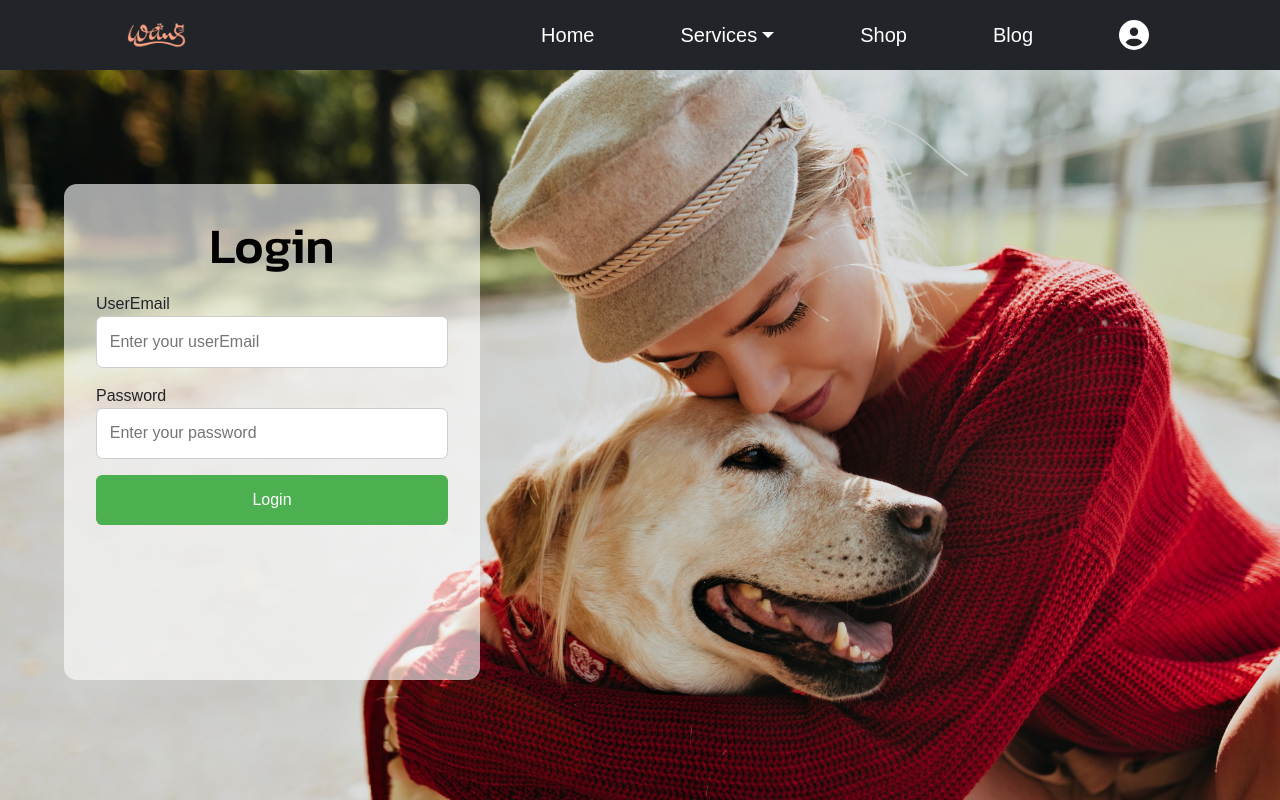
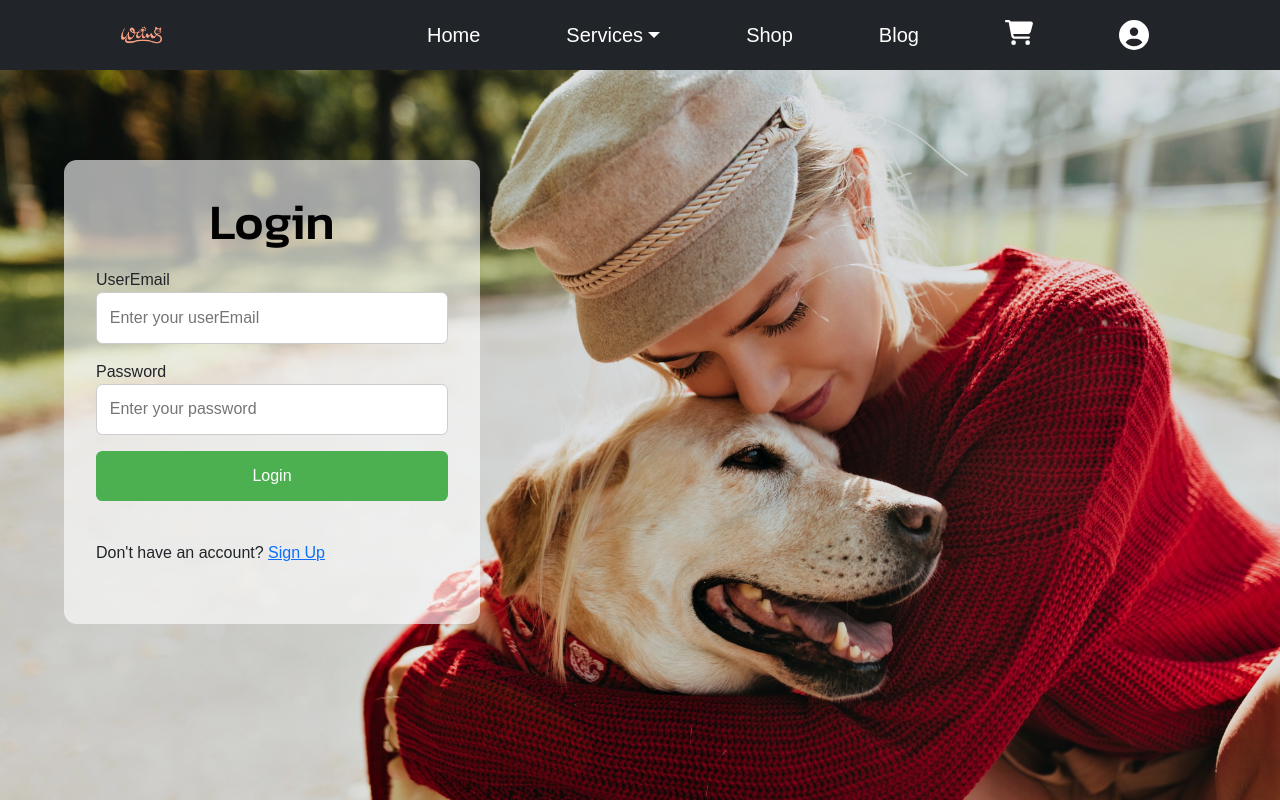
Before and after one commit to MostafaMohamedDev/Wans-ITI-GRAD-PROJECT-, a React (Create React App) app: page /login in a window 1280 px wide. Built offline with nearby package versions, Linux system fonts and the light colour scheme; no server answers; data requests are answered from the project's data file; a web font is replaced by a local one.

Commit message:
add signup link and add cart

```diff
--- a/db.json
+++ b/db.json
@@ -477,7 +477,8 @@
   ],
   "cart": {
     "1": 0,
-    "2": 7
+    "2": 7,
+    "7": null
   },
   "routes": {
     "/cart": "cart"
--- a/src/COMPONENTS/Login/Login.jsx
+++ b/src/COMPONENTS/Login/Login.jsx
@@ -2,6 +2,7 @@ import React, { useState } from "react";
 import styles from "./Login.module.css"; // Update the CSS file path
 import { signInWithEmailAndPassword } from "firebase/auth";
 import { auth } from "../../firebase";
+import { Link } from "react-router-dom";
 
 const Login = () => {
   //Authentication
@@ -25,9 +26,11 @@ const Login = () => {
           <h2 className={styles.h2}>Login</h2>
           <form onSubmit={logInFun}>
             <div className={styles["form-group"]}>
-              <label className={styles.label} htmlFor="userEmail">UserEmail</label>
+              <label className={styles.label} htmlFor="userEmail">
+                UserEmail
+              </label>
               <input
-              className={styles.input}
+                className={styles.input}
                 type="text"
                 id="userEmail"
                 placeholder="Enter your userEmail"
@@ -36,9 +39,11 @@ const Login = () => {
               />
             </div>
             <div className={styles["form-group"]}>
-              <label className={styles.label} htmlFor="password">Password</label>
+              <label className={styles.label} htmlFor="password">
+                Password
+              </label>
               <input
-              className={styles.input}
+                className={styles.input}
                 type="password"
                 id="password"
                 placeholder="Enter your password"
@@ -46,8 +51,13 @@ const Login = () => {
                 onChange={(e) => setPassword(e.target.value)}
               />
             </div>
-            <button className={styles.button} type="submit">Login</button>
+            <button className={styles.button} type="submit">
+              Login
+            </button>
           </form>
+          <p style={{ marginTop: "40px" }}>
+            Don't have an account? <Link to="/user">Sign Up</Link>
+          </p>
         </div>
       </div>
     </div>
--- a/src/COMPONENTS/Login/Login.module.css
+++ b/src/COMPONENTS/Login/Login.module.css
@@ -26,14 +26,14 @@
   flex-direction: column;
   align-items: start;
   justify-content: center;
-  height: 100vh;
+  /* height: 100vh; */
   padding: 8rem;
   position: relative;
 }
 
 .login-form {
   width: 26rem;
-  height: 31rem;
+  height: 29rem;
   padding: 2rem;
   background-color: rgba(255, 255, 255, 0.62);
   border-radius: 0.8rem;
--- a/src/COMPONENTS/navtest/navtest.jsx
+++ b/src/COMPONENTS/navtest/navtest.jsx
@@ -3,6 +3,7 @@ import { Link } from "react-router-dom";
 import "./navtest.css";
 import { FontAwesomeIcon } from "@fortawesome/react-fontawesome";
 import { faCircleUser } from "@fortawesome/free-solid-svg-icons";
+import { faCartShopping } from "@fortawesome/free-solid-svg-icons";
 
 const Navtest = () => {
   return (
@@ -72,6 +73,13 @@ const Navtest = () => {
                 Blog
               </Link>
             </li>
+
+            <li className="nav-item">
+              <Link className="nav-link" to="/login">
+                <FontAwesomeIcon icon={faCartShopping} size="lg" />
+              </Link>
+            </li>
+
             <li className="nav-item">
               <Link className="nav-link" to="/login">
                 <FontAwesomeIcon icon={faCircleUser} size="xl" />
```
